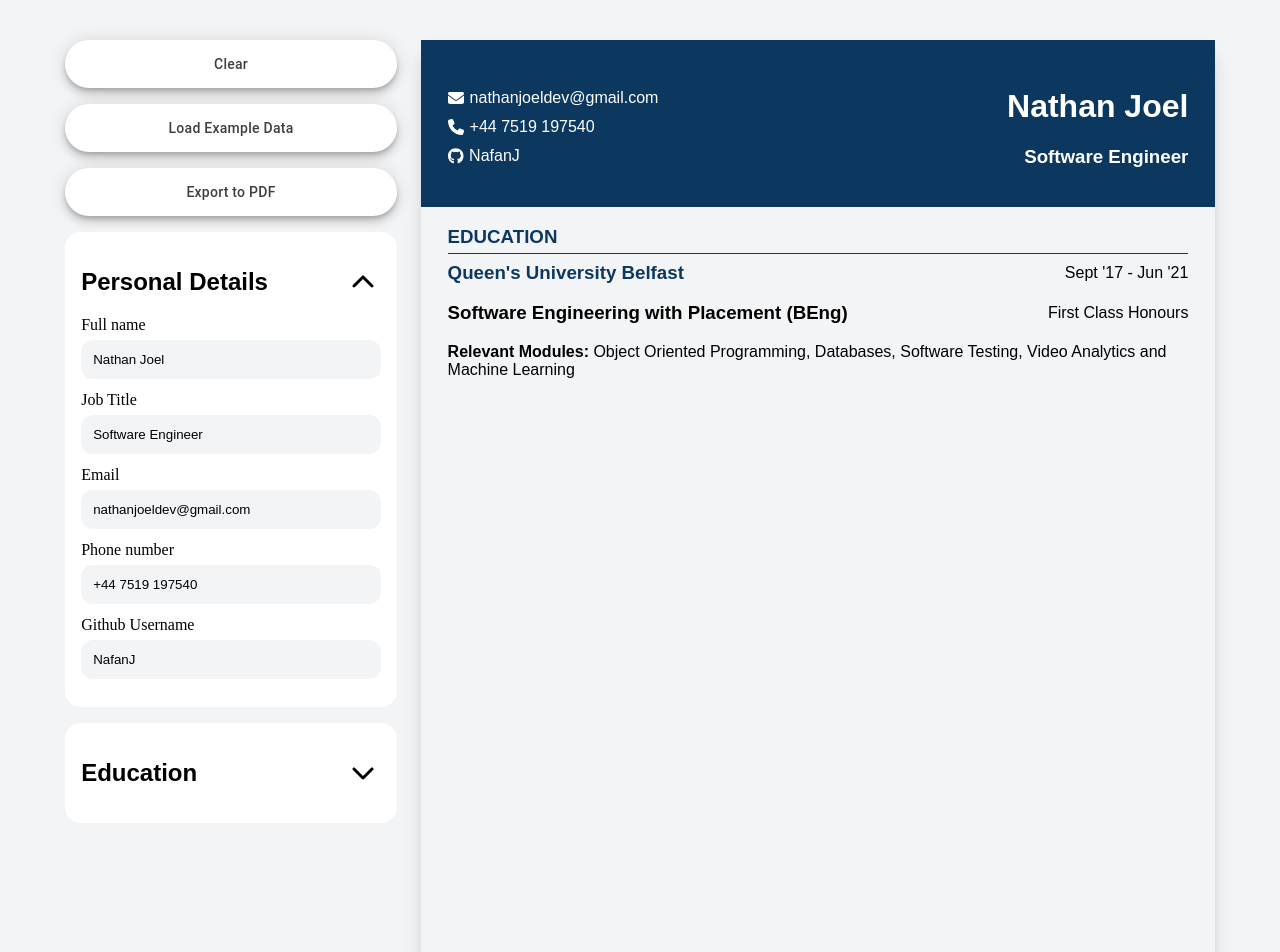
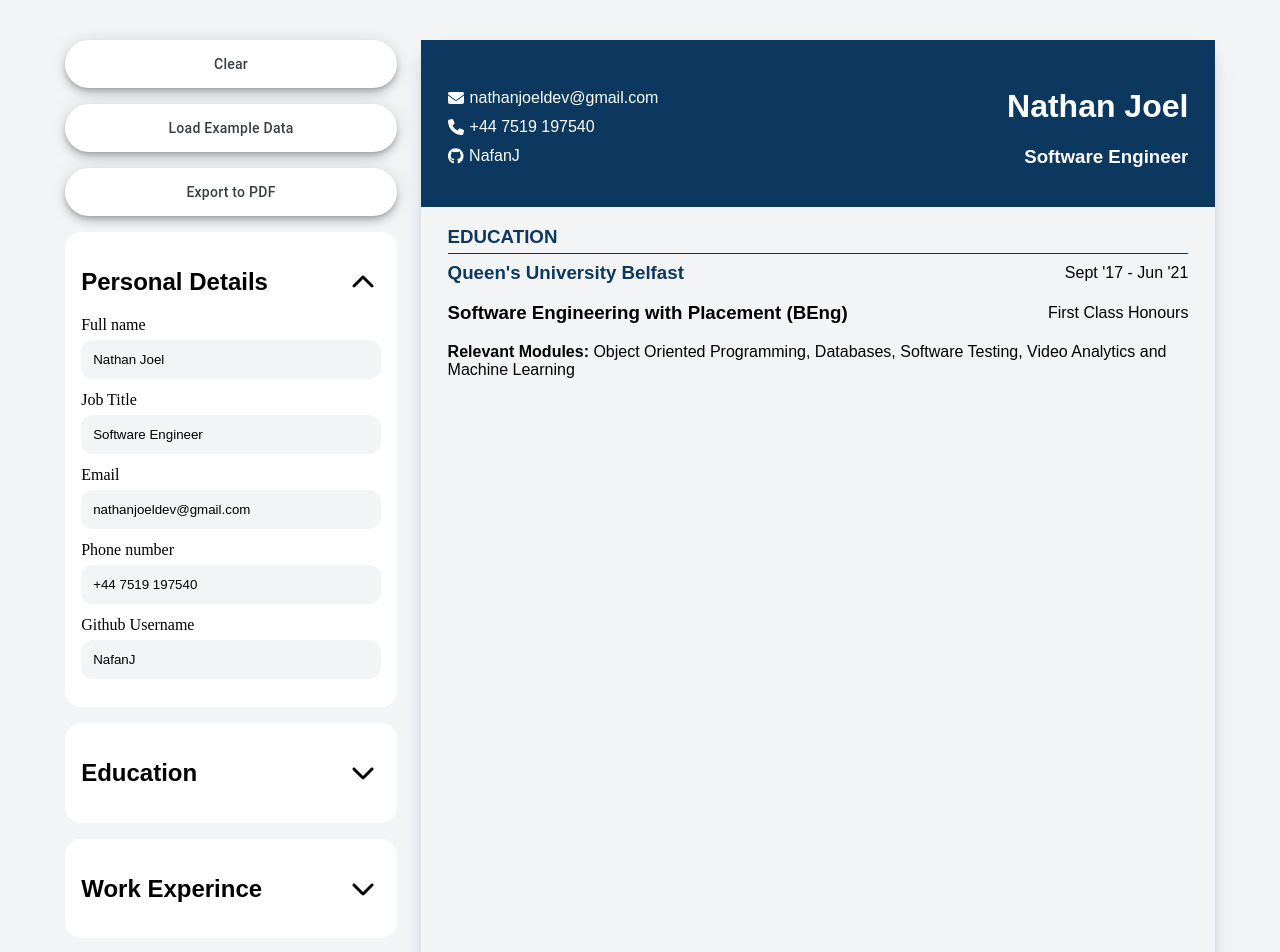
Before and after one commit to NafanJ/cv-builder, a React app: page / in a window 1280 px wide. Shown: the top 952 px of the page. Built offline with nearby package versions, Linux system fonts and the light colour scheme; the HTML template or start-up script is replaced by a standard one.

Commit message:
Work Form

```diff
--- a/src/App.jsx
+++ b/src/App.jsx
@@ -3,7 +3,7 @@ import './App.css';
 import Resume from './components/Resume.jsx';
 import PersonalDetails from "./components/PersonalDetails";
 import EducationDetails from "./components/EducationDetails";
-{/*import WorkDetails from "./components/WorkDetails";*/}
+import WorkDetails from "./components/WorkDetails";
 import html2canvas from 'html2canvas';
 import jsPDF from 'jspdf';
 
@@ -132,9 +132,9 @@ function App() {
           addTag={addTag}
           removeTag={removeTag}
         />
-        {/*<WorkDetails
+        <WorkDetails
           onChange={handlePersonalInfoChange}
-      />*/}
+        />
       </div>
       <Resume
         personalDetails={personalInfo}
--- /dev/null
+++ b/src/components/WorkDetails.jsx
@@ -0,0 +1,44 @@
+import React, { useState } from 'react';
+import InputGroup from "./InputGroup";
+import TagInput from "./TagInput";
+
+import { FontAwesomeIcon } from '@fortawesome/react-fontawesome';
+import { faChevronDown } from '@fortawesome/free-solid-svg-icons';
+import "../styles/EducationDetails.css";
+
+function WorkDetails({ onChange, prevJobTitle}) {
+    const [isVisible, setIsVisible] = useState(false);
+
+    const toggleVisibility = () => {
+        setIsVisible(!isVisible);
+    };
+
+    return (
+        <form className="education-details">
+            <div className="education-details-header">
+                <h2>Work Experince</h2>
+                <button
+                    type="button"
+                    onClick={toggleVisibility}
+                    className={`arrow-button ${isVisible ? 'rotate' : ''}`}
+                    aria-label="Toggle Details">
+                    <FontAwesomeIcon icon={faChevronDown} />
+                </button>
+            </div>
+            <div className={`form-content ${isVisible ? 'expanded' : 'collapsed'}`}>
+                <h2>Still in Development</h2>
+                <InputGroup
+                    type="text"
+                    id="prevJobTitle"
+                    labelText="Job Title"
+                    placeholder="e.g DevOps Engineer"
+                    value={prevJobTitle}
+                    onChange={onChange}
+                    data-key="prevJobTitle"
+                />
+            </div>
+        </form>
+    );
+}
+
+export default WorkDetails;
--- a/src/styles/EducationDetails.css
+++ b/src/styles/EducationDetails.css
@@ -18,6 +18,10 @@
     max-height: 650px;
 }
 
+.form-content.expanded > h2{
+    text-align: center;
+}
+
 .collapsed {
     max-height: 0;
 }
```
